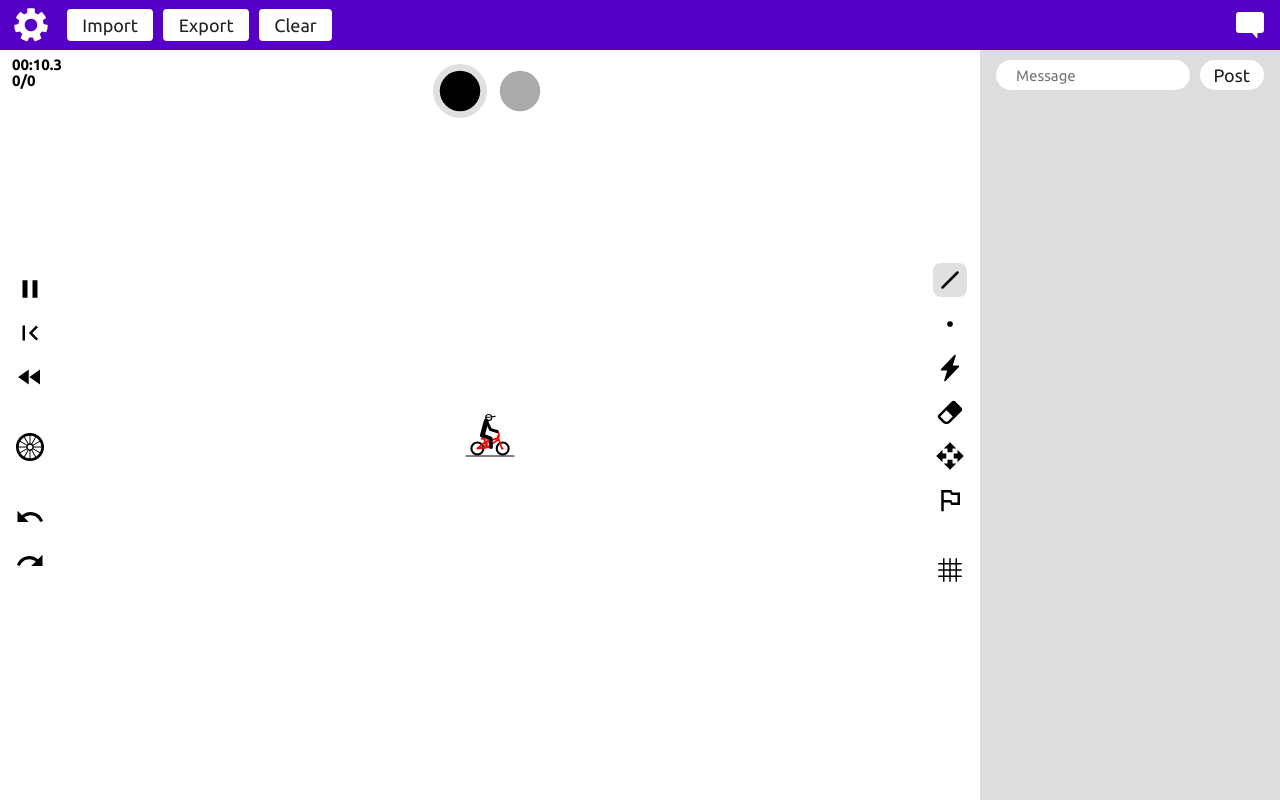
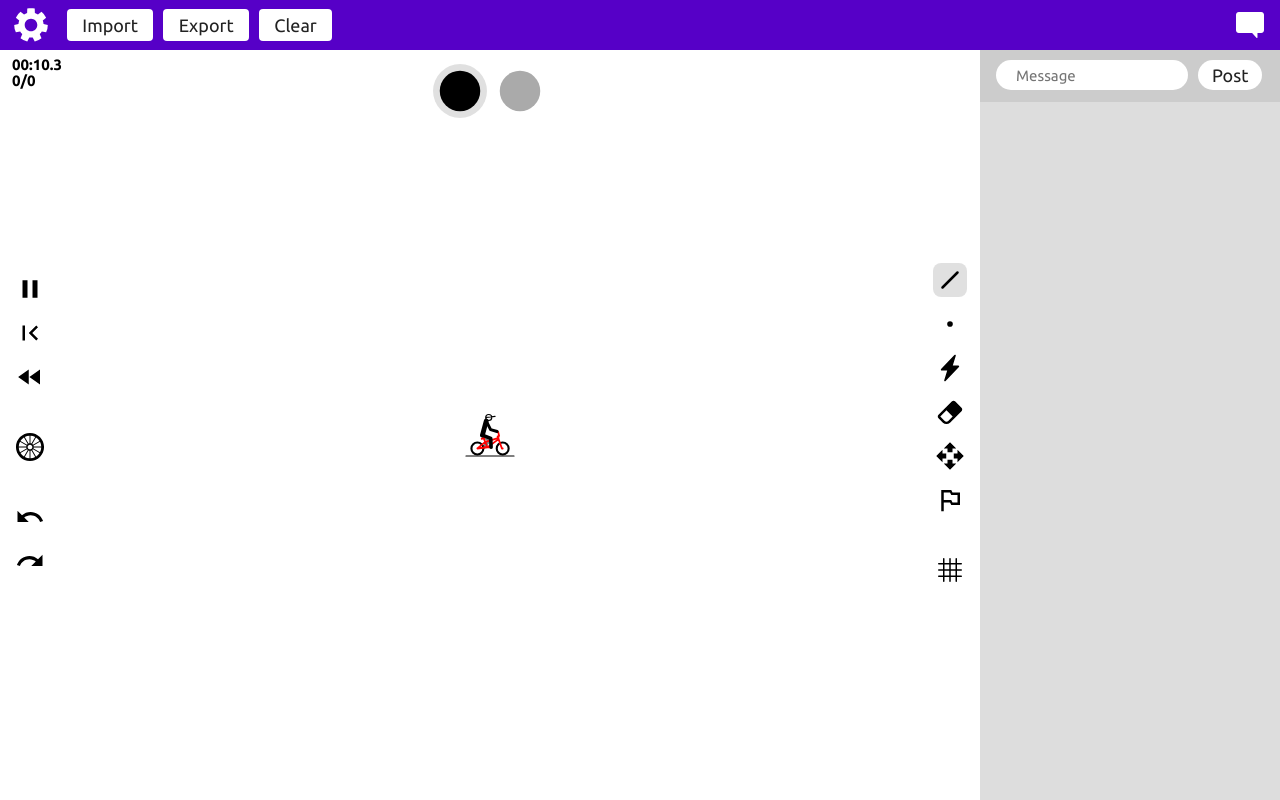
Before and after one commit to joelwhuff/liverider, a website built with webpack: page website/src/template.html in a window 1280 px wide. Both pictures are taken after a click on the element 1250 px from the left and 25 px from the top of the page. Built offline with nearby package versions, Linux system fonts and the light colour scheme; files whose address does not match are found by name.

Commit message:
ui cleanup

```diff
--- a/website/src/game/Game.js
+++ b/website/src/game/Game.js
@@ -12,7 +12,7 @@ export default class Game {
      * @param {{}} opt
      */
     constructor(container, opt) {
-        this.canvas = UI.makeGameUI(container);
+        this.canvas = UI.makeGameUI(container, this);
 
         /** @type {StateManager} */
         this.stateManager = new StateManager(this, this.canvas, opt);
--- a/website/src/game/tool/item/line/LineTool.js
+++ b/website/src/game/tool/item/line/LineTool.js
@@ -118,7 +118,7 @@ export default class LineTool extends Tool {
         solid.addEventListener('click', setSolid);
         scenery.addEventListener('click', setScenery);
         document.addEventListener('keydown', e => {
-            if (e.key.toLowerCase() === 's') {
+            if (this.track.event.gameInFocus && e.key.toLowerCase() === 's') {
                 toggleLineClass();
             }
         });
--- a/website/src/game/track/TrackEvent.js
+++ b/website/src/game/track/TrackEvent.js
@@ -15,6 +15,8 @@ export default class TrackEvent {
         this.controller = new AbortController();
 
         this.mouseIn = false;
+
+        this.gameInFocus = true;
 
         this.attach();
     }
@@ -92,11 +94,15 @@ export default class TrackEvent {
     }
 
     onKeyDown(e) {
-        this.keyboard.onKeyDown(e);
+        if (this.gameInFocus) {
+            this.keyboard.onKeyDown(e);
+        }
     }
 
     onKeyUp(e) {
-        this.keyboard.onKeyUp(e);
+        if (this.gameInFocus) {
+            this.keyboard.onKeyUp(e);
+        }
     }
 
     onKeyboardDown(e) {
--- a/website/src/game/ui/UI.js
+++ b/website/src/game/ui/UI.js
@@ -1,3 +1,4 @@
+import { makeElement } from '../../util/DOM.js';
 import { LEFT_TOOLBAR_EDITING, LEFT_TOOLBAR_VIEWING, RIGHT_TOOLBAR } from '../constant/ToolbarConstants.js';
 import { TRACK_DEFAULT } from '../constant/TrackConstants.js';
 import Toolbar from '../tool/Toolbar.js';
@@ -13,115 +14,15 @@ export default class UI {
         }
     }
 
-    static makeGameUI(container) {
-        let options = document.createElement('div');
-        options.id = 'game-options';
-
-        let settingsButton = document.createElement('div');
-        settingsButton.classList.add('settings');
-        settingsButton.innerHTML =
-            '<svg xmlns="http://www.w3.org/2000/svg" viewBox="0 0 100 100"><path fill="#fff" d="M79.875 47.332a29.81 29.81 0 0 0-1.794-7.897l7.96-6.804a40.146 40.146 0 0 0-11.102-13.893l-8.395 6.239a29.87 29.87 0 0 0-7.296-3.517l-.356-10.455C56.031 10.355 53.058 10 50 10s-6.031.355-8.892 1.004l-.356 10.456a29.872 29.872 0 0 0-7.296 3.517l-8.395-6.239a40.146 40.146 0 0 0-11.102 13.893l7.96 6.804a29.828 29.828 0 0 0-1.794 7.897L10 50.009a39.831 39.831 0 0 0 3.948 17.34l10.286-1.982a30.134 30.134 0 0 0 5.054 6.324l-4.217 9.579a39.835 39.835 0 0 0 16.021 7.721l4.86-9.271c1.325.179 2.674.28 4.048.28s2.723-.101 4.047-.279l4.86 9.271a39.835 39.835 0 0 0 16.021-7.721l-4.217-9.579a30.16 30.16 0 0 0 5.054-6.324l10.286 1.982a39.831 39.831 0 0 0 3.948-17.34l-10.124-2.678zM50 65c-8.284 0-15-6.716-15-15 0-8.284 6.716-15 15-15s15 6.716 15 15c0 8.284-6.716 15-15 15z"/></svg>';
-        options.appendChild(settingsButton);
-
-        let content = document.createElement('div');
-        content.id = 'game-content';
-
-        let screen = document.createElement('div');
-        screen.id = 'game-screen';
-
-        let canvas = document.createElement('canvas');
-
-        let chat = document.createElement('div');
-        chat.classList.add('game-chat');
-        let chatOpen = false;
-
-        let postMessage = () => {
-            if (typeof chatInput.value !== 'string' || chatInput.value.trim() === '') {
-                return;
-            }
-            let msgNameEl = document.createElement('div');
-            msgNameEl.classList.add('message', 'name');
-            msgNameEl.textContent = 'Joel';
-            msgNameEl.style.color = '#f00';
-            let msgEl = document.createElement('div');
-            msgEl.classList.add('message');
-            msgEl.textContent = chatInput.value;
-
-            chatInput.value = '';
-
-            if (chatInputContainer.nextElementSibling) {
-                chat.insertBefore(msgEl, chatInputContainer.nextElementSibling);
-                chat.insertBefore(msgNameEl, chatInputContainer.nextElementSibling);
-            } else {
-                chat.appendChild(msgNameEl);
-                chat.appendChild(msgEl);
-            }
-        };
-
-        let chatInputContainer = document.createElement('div');
-        chatInputContainer.classList.add('input-cntr');
-
-        let chatInput = document.createElement('input');
-        chatInput.classList.add('input');
-        chatInput.setAttribute('placeholder', 'Message');
-        chatInput.addEventListener('mousedown', () => {});
-        chatInput.addEventListener('keydown', e => {
-            if (e.key === 'Enter') {
-                postMessage();
-            }
-        });
-
-        let chatPost = document.createElement('button');
-        chatPost.textContent = 'Post';
-        chatPost.classList.add('post');
-        chatPost.addEventListener('click', () => {
-            postMessage();
-        });
-
-        chatInputContainer.append(chatInput, chatPost);
-        chat.appendChild(chatInputContainer);
-
-        let chatButton = document.createElement('div');
-        chatButton.classList.add('chat');
-        chatButton.innerHTML =
-            '<svg xmlns="http://www.w3.org/2000/svg" viewBox="0 0 60 60"><path fill="#fff" d="M54,2H6C2.748,2,0,4.748,0,8v33c0,3.252,2.748,6,6,6h28.558l9.703,10.673C44.454,57.885,44.724,58,45,58c0.121,0,0.243-0.022,0.361-0.067C45.746,57.784,46,57.413,46,57V47h8c3.252,0,6-2.748,6-6V8C60,4.748,57.252,2,54,2z"/></svg>';
-        chatButton.addEventListener('click', () => {
-            if (chatOpen) {
-                chat.classList.remove('open');
-            } else {
-                chat.classList.add('open');
-            }
-            chatOpen = !chatOpen;
-        });
-        options.appendChild(chatButton);
-
-        screen.appendChild(canvas);
-        content.append(screen, chat);
-        container.append(options, content);
-
-        let setContextProperties = ctx => {
-            ctx.lineCap = 'round';
-            ctx.lineJoin = 'round';
-            ctx.font = '16px Ubuntu-R';
-        };
-
-        let setCanvasSize = () => {
-            canvas.width = screen.clientWidth;
-            canvas.height = screen.clientHeight;
-
-            setContextProperties(canvas.getContext('2d'));
-        };
-
-        // new ResizeObserver(() => {
-        //     setCanvasSize();
-        // }).observe(screen);
-
-        // setCanvasSize();
-
-        return canvas;
-    }
-
     static createEditorUI(state) {
+        let buttons = document.querySelectorAll('#game-options .item');
+        if (buttons.length) {
+            let gameOptions = document.getElementById('game-options');
+            gameOptions.removeChild(document.getElementById('import'));
+            buttons.forEach(button => {
+                gameOptions.removeChild(button);
+            });
+        }
         UI.makeButtons(state);
         UI.makeToolbar(state, LEFT_TOOLBAR_EDITING, 'left');
         UI.makeToolbar(state, RIGHT_TOOLBAR, 'right');
@@ -133,6 +34,75 @@ export default class UI {
         UI.makeToolbar(state, LEFT_TOOLBAR_VIEWING, 'left');
 
         state.track.toolManager.setTool(state.track.toolCollection.toolsByToolName.get(CameraTool.toolName));
+    }
+
+    static makeGameUI(container, game) {
+        let options = makeElement('div', ['id', 'game-options']);
+
+        let settingsButton = makeElement('div', ['class', 'settings'], options);
+        settingsButton.innerHTML =
+            '<svg xmlns="http://www.w3.org/2000/svg" viewBox="0 0 100 100"><path fill="#fff" d="M79.875 47.332a29.81 29.81 0 0 0-1.794-7.897l7.96-6.804a40.146 40.146 0 0 0-11.102-13.893l-8.395 6.239a29.87 29.87 0 0 0-7.296-3.517l-.356-10.455C56.031 10.355 53.058 10 50 10s-6.031.355-8.892 1.004l-.356 10.456a29.872 29.872 0 0 0-7.296 3.517l-8.395-6.239a40.146 40.146 0 0 0-11.102 13.893l7.96 6.804a29.828 29.828 0 0 0-1.794 7.897L10 50.009a39.831 39.831 0 0 0 3.948 17.34l10.286-1.982a30.134 30.134 0 0 0 5.054 6.324l-4.217 9.579a39.835 39.835 0 0 0 16.021 7.721l4.86-9.271c1.325.179 2.674.28 4.048.28s2.723-.101 4.047-.279l4.86 9.271a39.835 39.835 0 0 0 16.021-7.721l-4.217-9.579a30.16 30.16 0 0 0 5.054-6.324l10.286 1.982a39.831 39.831 0 0 0 3.948-17.34l-10.124-2.678zM50 65c-8.284 0-15-6.716-15-15 0-8.284 6.716-15 15-15s15 6.716 15 15c0 8.284-6.716 15-15 15z"/></svg>';
+
+        let content = makeElement('div', ['id', 'game-content']);
+
+        let screen = makeElement('div', ['id', 'game-screen'], content);
+
+        let canvas = makeElement('canvas', [], screen);
+
+        let chat = makeElement('div', ['class', 'game-chat'], content);
+        let chatOpen = false;
+
+        let postMessage = () => {
+            if (typeof chatInput.value !== 'string' || chatInput.value.trim() === '') {
+                return;
+            }
+
+            let msgContainer = makeElement('div', ['message-container']);
+            makeElement('div', ['class', 'message name', 'style', 'color: #f00;'], msgContainer, 'Joel');
+            makeElement('div', ['class', 'message'], msgContainer, chatInput.value);
+
+            chatInput.value = '';
+
+            chatMessages.prepend(msgContainer);
+        };
+
+        let chatInputContainer = makeElement('div', ['class', 'input-ctr'], chat);
+
+        let chatInput = makeElement(
+            'input',
+            ['class', 'input', 'placeholder', 'Message', 'spellcheck', 'false'],
+            chatInputContainer
+        );
+        chatInput.addEventListener('mousedown', () => {
+            game.stateManager.track.event.gameInFocus = false;
+        });
+        chatInput.addEventListener('blur', () => {
+            game.stateManager.track.event.gameInFocus = true;
+        });
+        chatInput.addEventListener('keydown', e => {
+            if (e.key === 'Enter') {
+                postMessage();
+            }
+        });
+
+        let chatPost = makeElement('button', ['class', 'post'], chatInputContainer, 'Post');
+        chatPost.addEventListener('click', () => {
+            postMessage();
+        });
+
+        let chatMessages = makeElement('div', ['class', 'messages'], chat);
+
+        let chatButton = makeElement('div', ['class', 'chat'], options);
+        chatButton.innerHTML =
+            '<svg xmlns="http://www.w3.org/2000/svg" viewBox="0 0 60 60"><path fill="#fff" d="M54,2H6C2.748,2,0,4.748,0,8v33c0,3.252,2.748,6,6,6h28.558l9.703,10.673C44.454,57.885,44.724,58,45,58c0.121,0,0.243-0.022,0.361-0.067C45.746,57.784,46,57.413,46,57V47h8c3.252,0,6-2.748,6-6V8C60,4.748,57.252,2,54,2z"/></svg>';
+        chatButton.addEventListener('click', () => {
+            chatOpen ? chat.classList.remove('open') : chat.classList.add('open');
+            chatOpen = !chatOpen;
+        });
+
+        container.append(options, content);
+
+        return canvas;
     }
 
     static makeButtons(state) {
--- a/website/src/style.css
+++ b/website/src/style.css
@@ -47,6 +47,7 @@ button:hover {
 }
 
 #game-options {
+    flex: 0 1 auto;
     background-color: #5600c7;
     /* background-color: rgb(15, 87, 51); */
     user-select: none;
@@ -105,28 +106,32 @@ button:hover {
 
 #game-content {
     display: flex;
+    flex: 1 1 auto;
     /* justify-content: center;
     align-items: center; */
-    height: 100%;
-    width: 100%;
+    /* height: 100%;
+    width: 100%; */
+    overflow: hidden;
 }
 
 #game-screen {
     position: relative;
     flex: 1 1 auto;
-    height: 100%;
+    /* height: 100%; */
     background-color: #fff;
     overflow: hidden;
 }
 
 .game-chat {
     position: relative;
+    display: flex;
+    flex-direction: column;
     flex: 0 1 0;
-    height: 100%;
+    max-height: 100%;
     transition: 0.4s ease-out;
-    background-color: #ddd;
+    background-color: #ccc;
     /* background: linear-gradient(90deg, #bbb, #eee); */
-    overflow-x: hidden;
+    overflow: hidden;
     border-left: none;
 }
 .game-chat.open {
@@ -134,7 +139,7 @@ button:hover {
     /* border-left: 1px solid #777; */
 }
 
-.game-chat .input-cntr {
+.game-chat .input-ctr {
     display: flex;
     margin: 10px 16px 0 16px;
     padding-bottom: 12px;
@@ -142,7 +147,7 @@ button:hover {
 }
 
 .game-chat .input {
-    flex: 1 1 auto;
+    flex: 0 1 auto;
     padding-left: 20px;
     outline: none;
     border: none;
@@ -162,21 +167,35 @@ button:hover {
     border: none;
     background-color: #fff;
     color: #222;
+    transition: 0.2s ease-in-out;
+}
+.game-chat .post:hover {
+    /* filter: brightness(0.98); */
+}
+.game-chat .post:active {
+    transition: none;
+    transform: scale(0.92);
 }
 
 .game-chat .message {
-    font-size: 0.8rem;
+    font-size: 15px;
     margin: 0 16px;
     color: #222;
 }
 
 .game-chat .message.name {
-    font-family: 'Ubuntu-B';
+    font: 15px 'Ubuntu-B';
     margin-top: 10px;
 }
 
-.game-chat .post:hover {
-    background-color: #fbfbfb;
+.game-chat .messages {
+    flex: 1 1 auto;
+    width: 300px;
+    overflow-y: scroll;
+    background-color: #ddd;
+}
+
+.game-chat .message-container {
 }
 
 .toolbar {
--- a/website/src/util/DOM.js
+++ b/website/src/util/DOM.js
@@ -1,6 +1,8 @@
-export function setElementProps(element, parent, attributes = {}, textContent) {
-    for (let key in attributes) {
-        element.setAttribute(key, attributes[key]);
+export function makeElement(type, attributes = [], parent, textContent) {
+    let element = document.createElement(type);
+
+    for (let i = attributes.length - 1; i >= 1; i -= 2) {
+        element.setAttribute(attributes[i - 1], attributes[i]);
     }
 
     if (textContent) {
@@ -13,15 +15,3 @@ export function setElementProps(element, parent, attributes = {}, textContent) {
 
     return element;
 }
-
-export function makeElement(type, parent, attributes, textContent) {
-    let el = document.createElement(type);
-
-    return setElementProps(el, parent, attributes, textContent);
-}
-
-export function makeSVGElement(type, parent, attributes) {
-    let svgEl = document.createElementNS('http://www.w3.org/2000/svg', type);
-
-    return setElementProps(svgEl, parent, attributes);
-}
```
